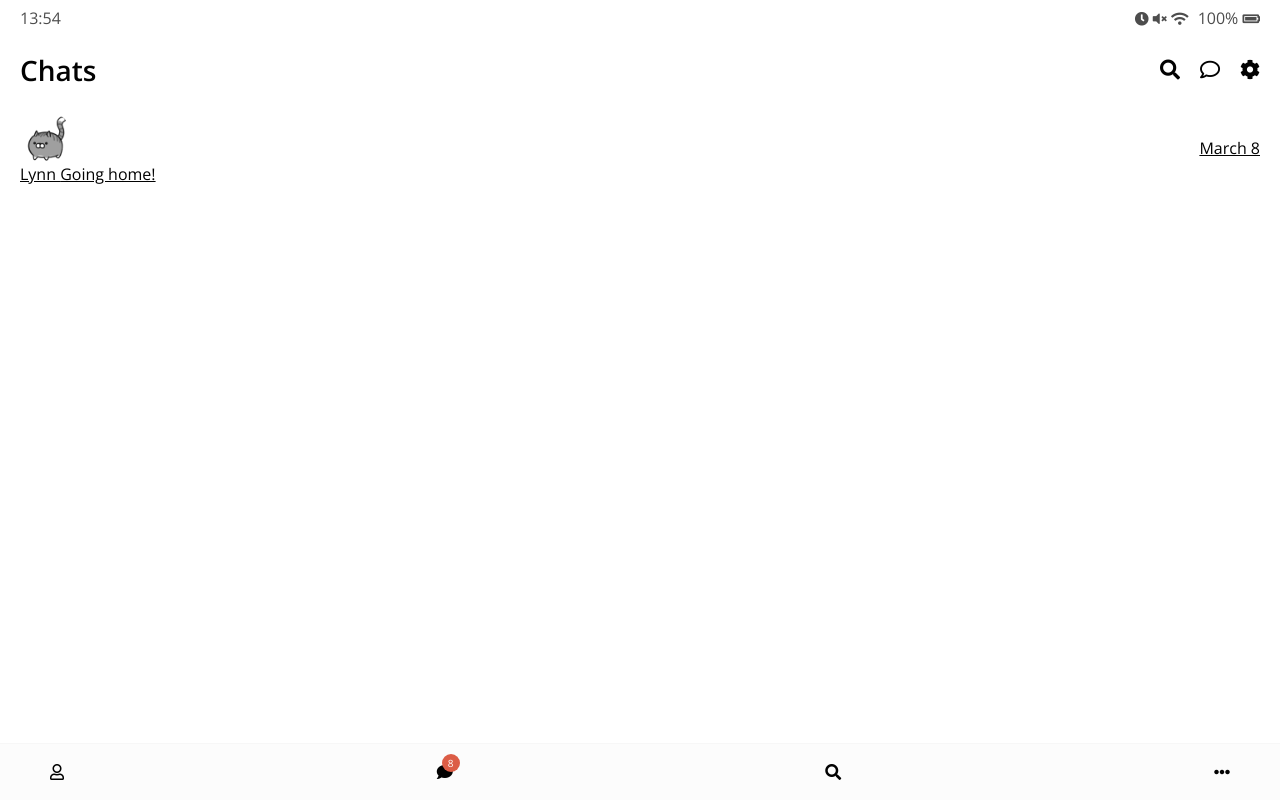
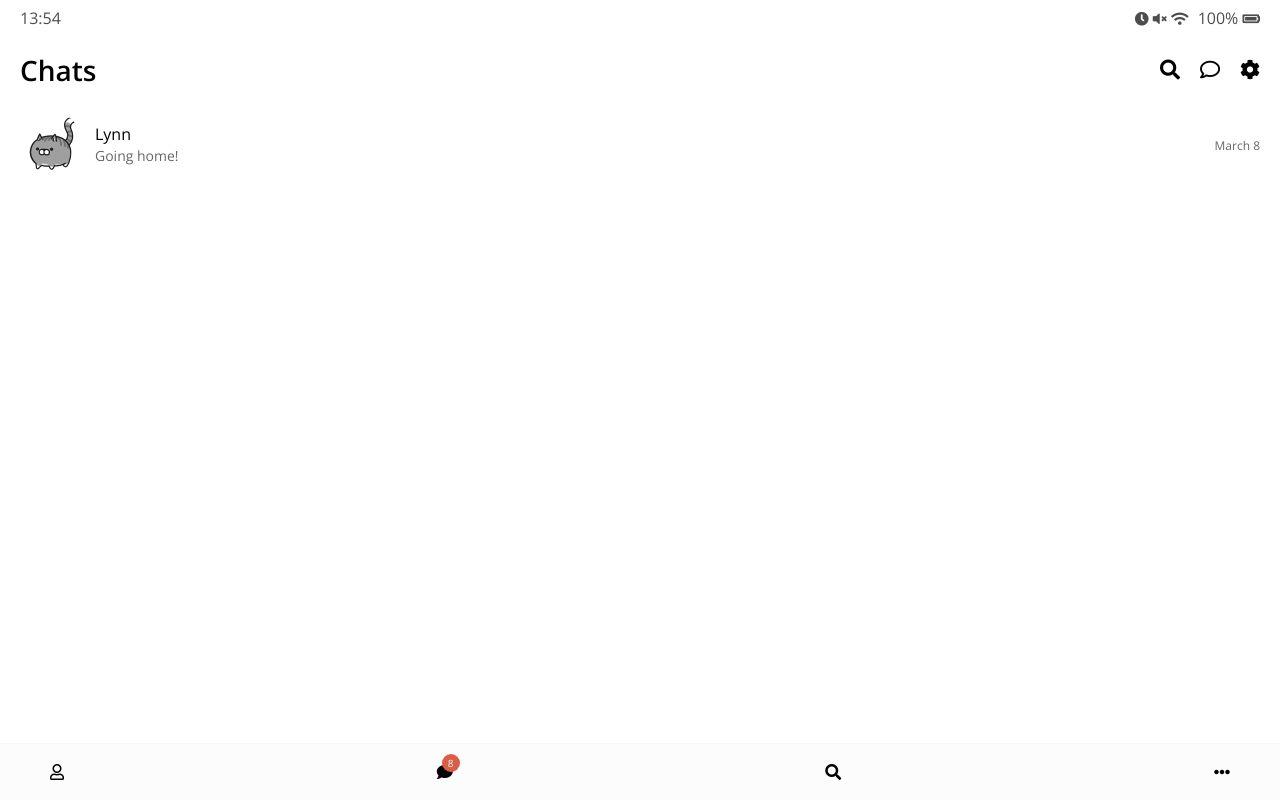
Before and after one commit to Hyegyeong310/kakao-clone, a plain HTML site: page index.html in a window 1280 px wide. Drawn offline with nearby package versions, Linux system fonts and the light colour scheme.

Commit message:
add Friends Screen

```diff
--- a/css/friend.css
+++ b/css/friend.css
@@ -6,9 +6,39 @@
 
 .friend .friend__avatar {
   width: 50px;
-  border-radius: 35%;
+  border-radius: 38%;
 }
 
 .friend__avatar.g-avatar {
-  /* width: 70px; */
+  width: 70px;
 }
+.friend__avatar.m-avatar {
+  width: 60px;
+}
+
+.friend .friend__column {
+  display: flex;
+  align-items: center;
+}
+
+.friend .friend__avatar {
+  margin-right: 15px;
+}
+
+.friend__content .friend__name {
+  display: block;
+  margin-bottom: 5px;
+}
+
+.friend__content .friend__status,
+.friend__content .friend__bottom-text,
+.friend .chat__timestamp {
+  opacity: 0.6;
+}
+.friend__content .friend__status,
+.friend .chat__timestamp {
+  font-size: 12px;
+}
+.friend__content .friend__bottom-text {
+  font-size: 14px;
+}
--- a/css/style.css
+++ b/css/style.css
@@ -18,4 +18,5 @@ body {
 
 a {
   color: inherit;
+  text-decoration: none;
 }
--- a/index.html
+++ b/index.html
@@ -51,7 +51,7 @@
                 <img
                   src="/images/cat.png"
                   alt=""
-                  class="g-avatar friend__avatar"
+                  class="m-avatar friend__avatar"
                 />
                 <div class="friend__content">
                   <span class="friend__name">
```
Also changed, not shown: chat.html (+1 -1 lines), find.html (+1 -5 lines), friends.html (+2 -10 lines).
